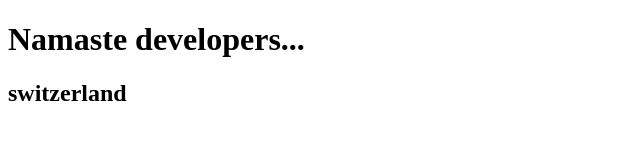
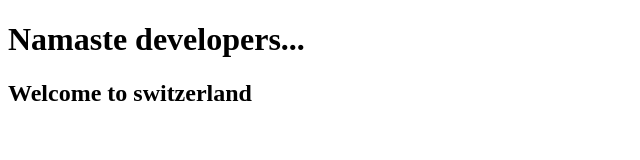
Before and after one commit to Be-isha-001/Frontend-code, a plain HTML site: page index.html in a window 1280 px wide. Shown: the whole page, without its empty margins (0-640 px from the left). Drawn offline with Linux system fonts and the light colour scheme.

Commit message:
Update index.html

```diff
--- a/index.html
+++ b/index.html
@@ -8,6 +8,6 @@
 </head>
 <body>
     <h1>Namaste developers...</h1>
-    <h2>switzerland</h2>
+    <h2>Welcome to switzerland</h2>
 </body>
 </html>
```
